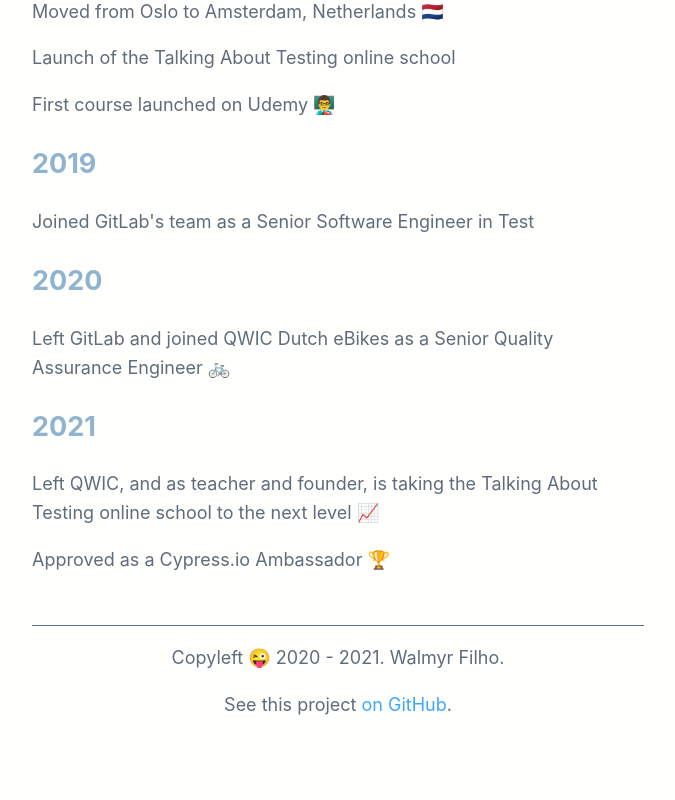
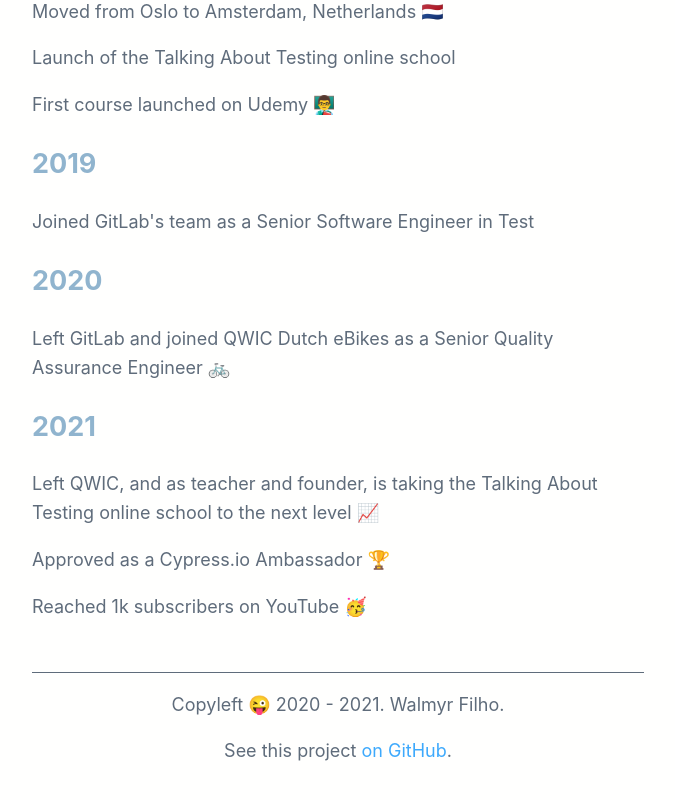
Before and after one commit to wlsf82/walmyr-nextjs, a Next.js app: page / in a window 1280 px wide. Shown: the part 2269-3069 px from the top of the page, without its empty margins (302-977 px from the left). Built offline with nearby package versions, Linux system fonts and the light colour scheme.

Commit message:
Update timeline with new event
1k subscribers on YouTube.

```diff
--- a/components/timeline.js
+++ b/components/timeline.js
@@ -89,7 +89,8 @@ const achievements = [
     year: '2021',
     events: [
       'Left QWIC, and as teacher and founder, is taking the Talking About Testing online school to the next level 📈',
-      'Approved as a Cypress.io Ambassador 🏆'
+      'Approved as a Cypress.io Ambassador 🏆',
+      'Reached 1k subscribers on YouTube 🥳'
     ]
   },
 ]
```
